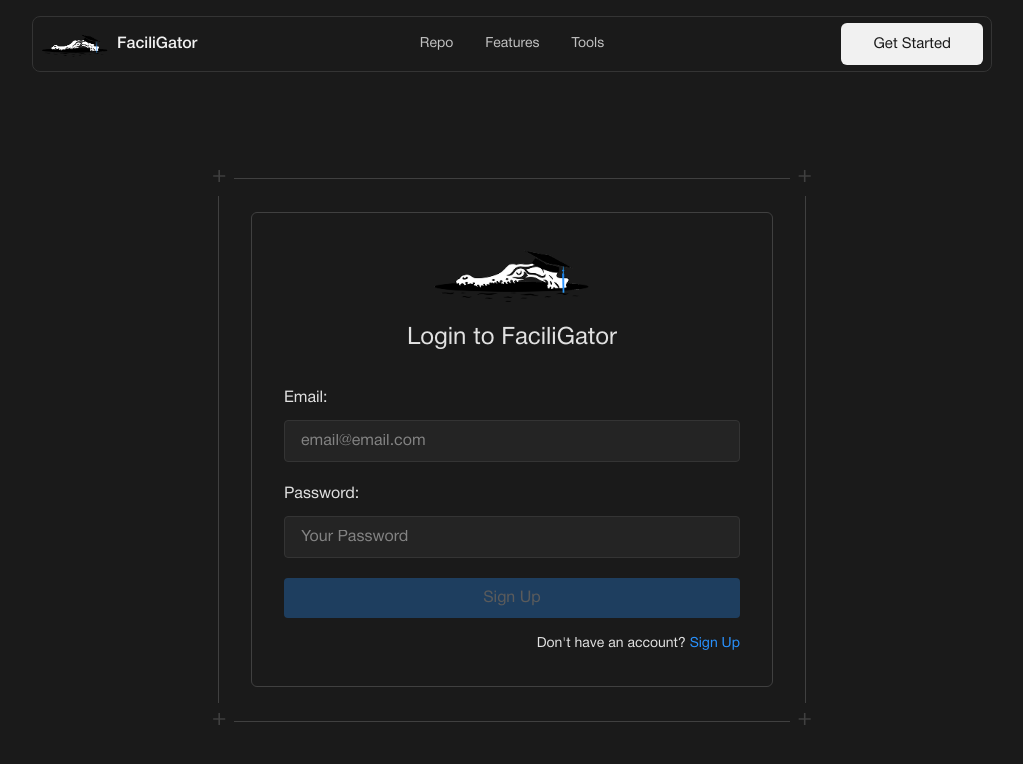
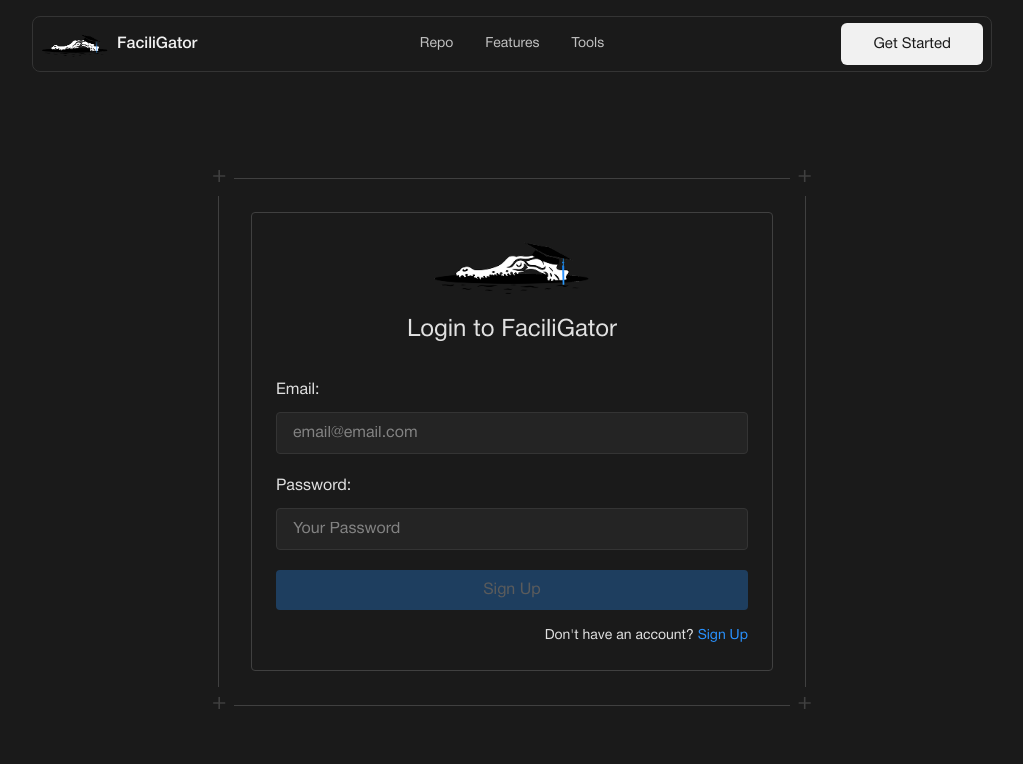
Before and after one commit to kgand/cen3031-group-6, a React (Vite) app in the folder client/: page /login in a window 1280 px wide. Shown: the top 764 px of the page, without its empty margins (128-1151 px from the left). Built offline with nearby package versions, Linux system fonts and the light colour scheme.

Commit message:
refactor: fixed imports and removed unused file

```diff
--- a/client/src/App.tsx
+++ b/client/src/App.tsx
@@ -10,8 +10,8 @@ import './styles/app.css'
 import './styles/fonts.css'
 import './styles/landing.css'
 import Nav from "./components/nav";
-import Login from "./pages/login";
-import SignUp from "./pages/signup";
+import Login from "./pages/Login";
+import SignUp from "./pages/SignUp";
 import Dashboard from "./pages/Dashboard";
 import React from "react";
 
--- a/client/src/components/guards/ProtectedRoute.tsx
+++ /dev/null
@@ -1,18 +0,0 @@
-import { Navigate,  useLocation } from 'react-router-dom';
-
-interface ProtectedRouteProps {
-  children: React.ReactNode;
-}
-
-const ProtectedRoute: React.FC<ProtectedRouteProps> = ({ children }) => {
-  const isAuthenticated = Boolean(localStorage.getItem('token'));
-  const location = useLocation();
-
-  if (!isAuthenticated) {
-    return <Navigate to="/login" state={{ from: location }} replace />;
-  }
-
-  return children;
-};
-
-export default ProtectedRoute;
--- a/client/src/pages/login.tsx
+++ b/client/src/pages/login.tsx
@@ -73,7 +73,7 @@ const Form: React.FC = () => {
 
 const LoginMenu: React.FC = () => {
   return (
-    <div className="border-primary-600 flex flex-col items-center rounded-md border p-8">
+    <div className="border-primary-600 flex flex-col items-center rounded-sm border p-6">
       <figure>
         <img src="/images/nav-logo.png" alt="" className="max-w-40" />
       </figure>
```
